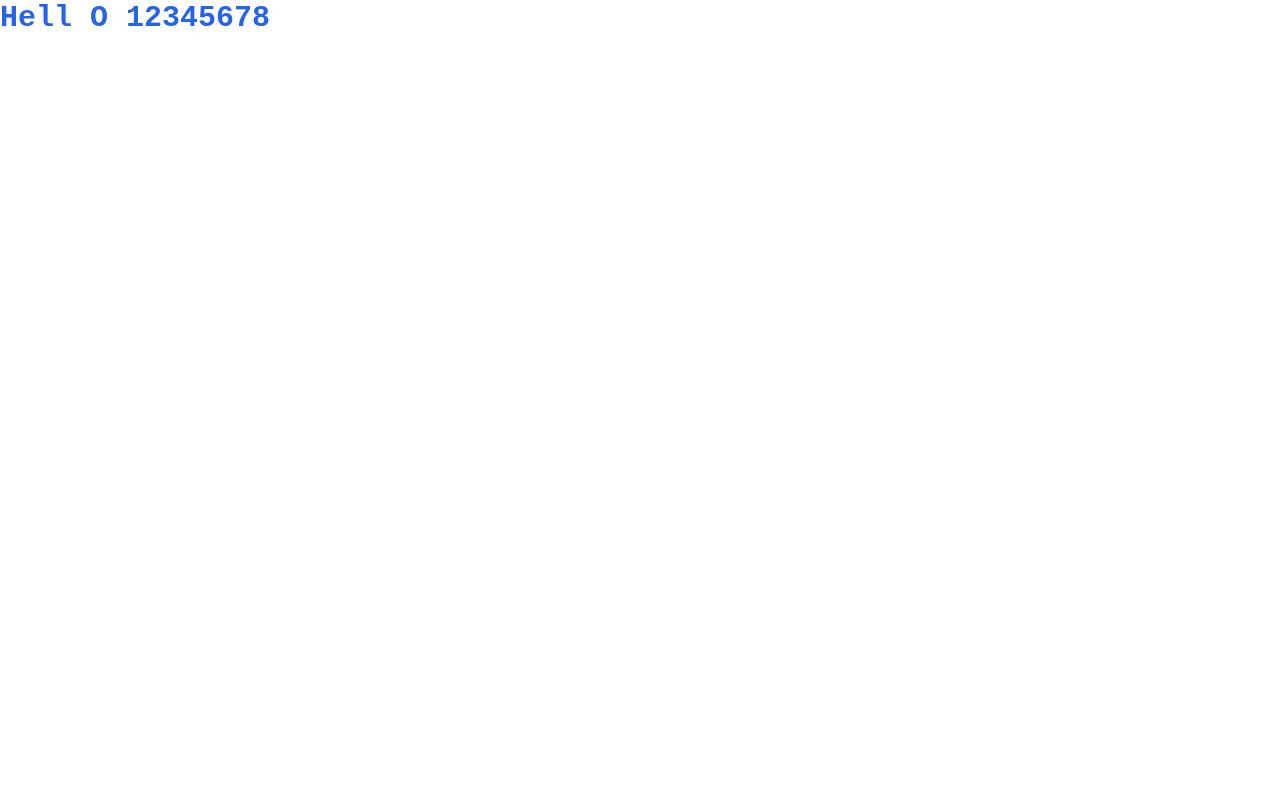
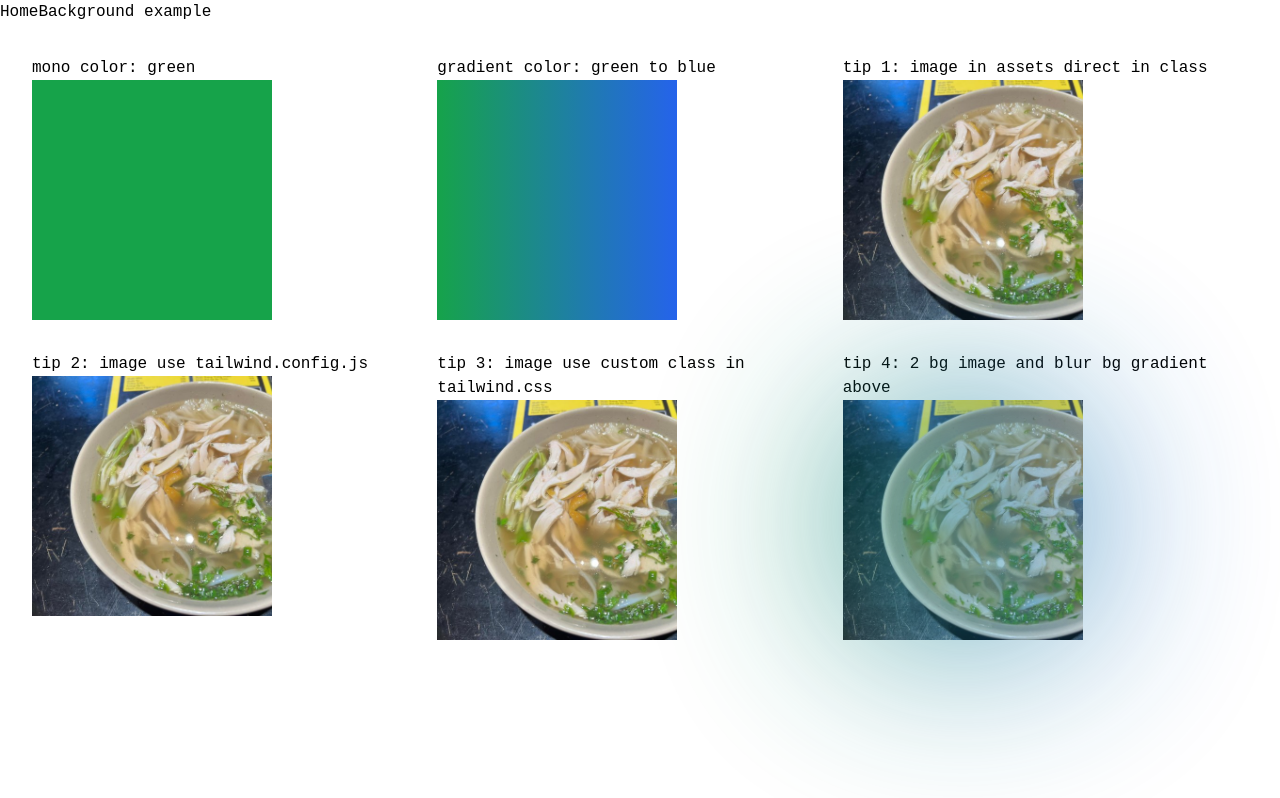
Before and after one commit to hoangquangnguyen/vue3_tailwindcss_example, a Vue app: page /background in a window 1280 px wide. Before the commit this address had no page. Built offline with nearby package versions, Linux system fonts and the light colour scheme.

Commit message:
Example background

```diff
--- a/src/App.vue
+++ b/src/App.vue
@@ -1,6 +1,7 @@
 <template>
+  <router-link to="/">Home</router-link>
+  <router-link to="/background">Background example</router-link>
   <router-view />
-  <p class="h-10 text-3xl font-semibold text-blue-600">Hell O 12345678</p>
 </template>
 
 <style>
--- a/src/assets/css/tailwind.css
+++ b/src/assets/css/tailwind.css
@@ -1,3 +1,9 @@
 @tailwind base;
 @tailwind components;
 @tailwind utilities;
+
+@layer base{
+    .bgBackground{
+        @apply bg-[url('/src/assets/backgroundimage.jpg')] bg-cover bg-no-repeat
+    }
+}
--- a/src/router/index.ts
+++ b/src/router/index.ts
@@ -16,6 +16,12 @@ const routes: Array<RouteRecordRaw> = [
     component: () =>
       import(/* webpackChunkName: "about" */ "../views/AboutView.vue"),
   },
+  {
+    path: "/background",
+    name: "background",
+    component: () =>
+      import(/* webpackChunkName: "backgroup" */ "../views/BackgroundView.vue"),
+  },
 ];
 
 const router = createRouter({
--- /dev/null
+++ b/src/views/BackgroundView.vue
@@ -0,0 +1,42 @@
+<template>
+  <div class="grid grid-cols-3 items-start gap-y-8 p-8">
+    <div>
+      <h1>mono color: green</h1>
+      <div class="h-60 w-60 bg-green-600"></div>
+    </div>
+    <div>
+      <h1>gradient color: green to blue</h1>
+      <div class="h-60 w-60 bg-gradient-to-r from-green-600 to-blue-600"></div>
+    </div>
+    <div>
+      <h1>tip 1: image in assets direct in class</h1>
+      <div
+        class="h-60 w-60 bg-[url('/src/assets/backgroundimage.jpg')] bg-cover bg-no-repeat"
+      ></div>
+    </div>
+    <div>
+      <h1>tip 2: image use tailwind.config.js</h1>
+      <div class="h-60 w-60 bg-hell bg-cover bg-no-repeat"></div>
+    </div>
+    <div>
+      <h1>tip 3: image use custom class in tailwind.css</h1>
+      <div class="bgBackground h-60 w-60"></div>
+    </div>
+    <div>
+      <h1>tip 4: 2 bg image and blur bg gradient above</h1>
+      <!-- use reltive absolute de div gb thuw 2 ko chiem cho cac obj ben trong -->
+      <div class="bgBackground relative h-60 w-60">
+        <div
+          class="absolute top-0 left-0 h-full w-full rounded-full bg-gradient-to-r from-green-600 to-blue-600 opacity-90 blur-[100px]"
+        ></div>
+      </div>
+    </div>
+  </div>
+</template>
+<script lang="ts">
+export default {
+  setup() {
+    return {};
+  },
+};
+</script>
--- a/tailwind.config.js
+++ b/tailwind.config.js
@@ -2,7 +2,11 @@
 module.exports = {
   content: ["./public/index.html","./src/**/*.{vue,ts,js,html}"],
   theme: {
-    extend: {},
+    extend: {
+      backgroundImage:{
+        "hell":"url('/src/assets/backgroundimage.jpg')",
+      }
+    },
   },
   plugins: [],
 }
```
Also changed, not shown: src/assets/backgroundimage.jpg (added).
